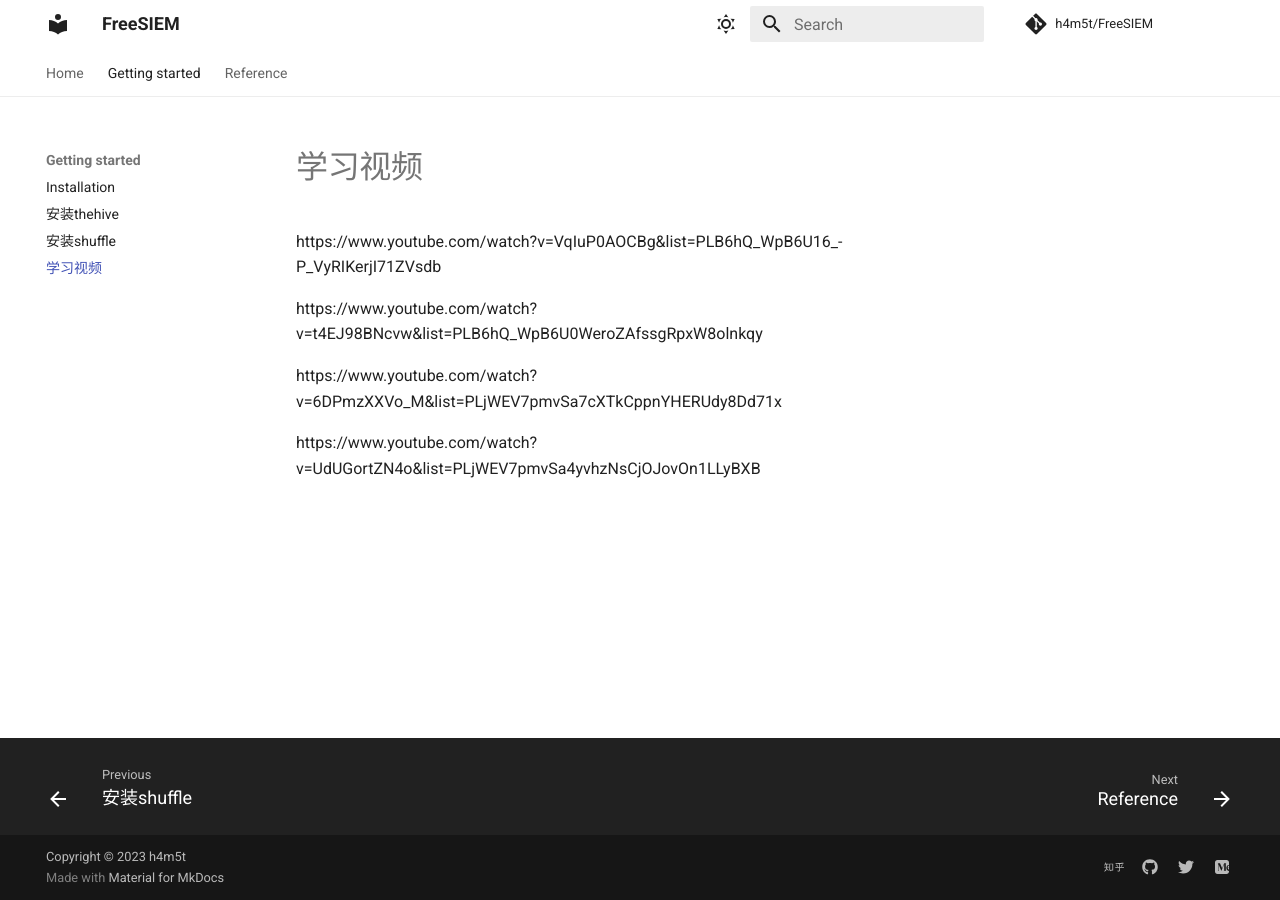
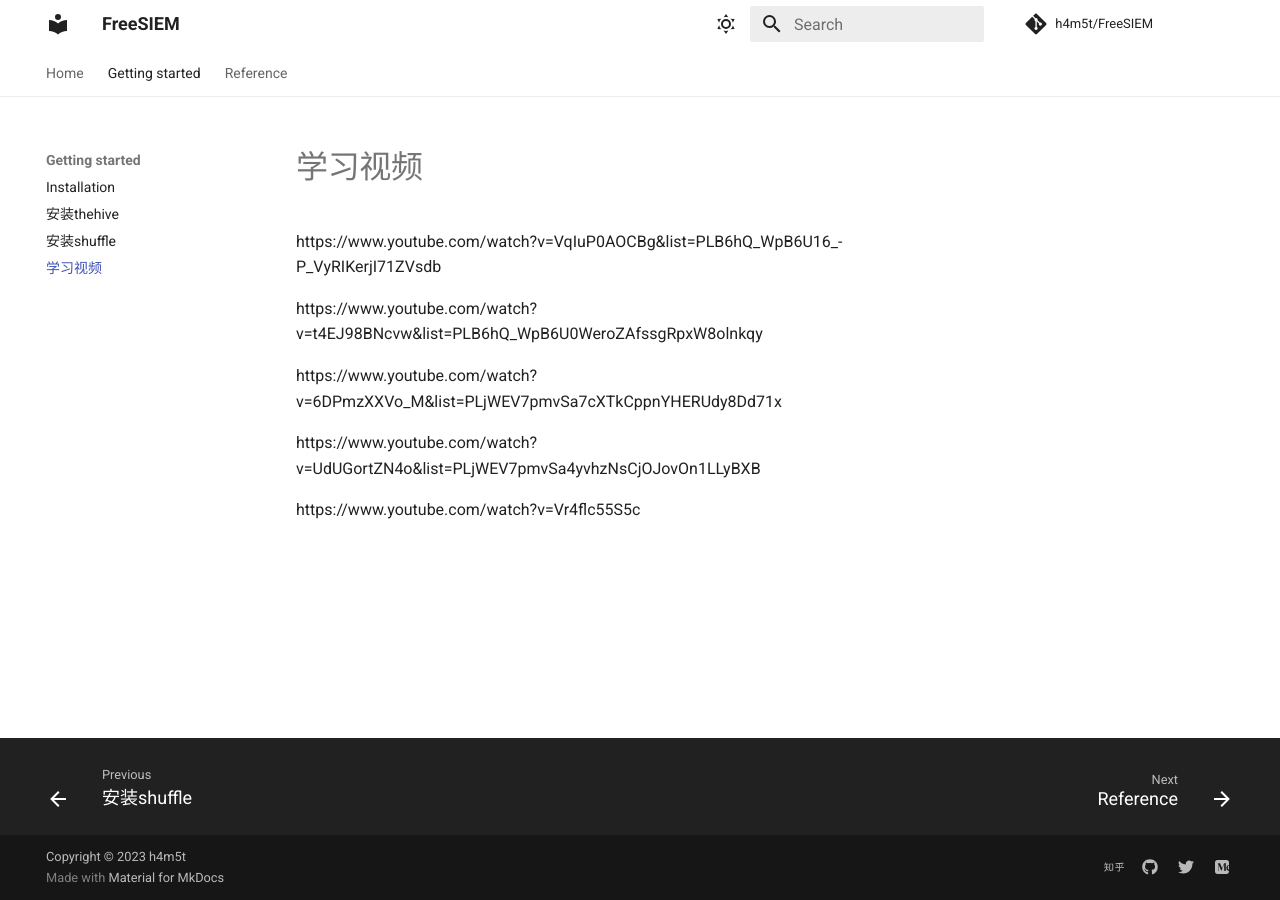
Before and after one commit to h4m5t/FreeSIEM, an MkDocs documentation site: the page built from docs/learnshipin.md, in a window 1280 px wide. Built offline with MkDocs 1.6.1 and Material for MkDocs 9.7.7, drawn with Linux system fonts in a browser that asks for light colours; comment, search, counter and statistics services are not loaded; some of the changed lines change nothing that is shown.

Commit message:
Update learnshipin.md

```diff
--- a/docs/learnshipin.md
+++ b/docs/learnshipin.md
@@ -7,3 +7,5 @@ https://www.youtube.com/watch?v=t4EJ98BNcvw&list=PLB6hQ_WpB6U0WeroZAfssgRpxW8oln
 https://www.youtube.com/watch?v=6DPmzXXVo_M&list=PLjWEV7pmvSa7cXTkCppnYHERUdy8Dd71x
 
 https://www.youtube.com/watch?v=UdUGortZN4o&list=PLjWEV7pmvSa4yvhzNsCjOJovOn1LLyBXB
+
+https://www.youtube.com/watch?v=Vr4flc55S5c
```
